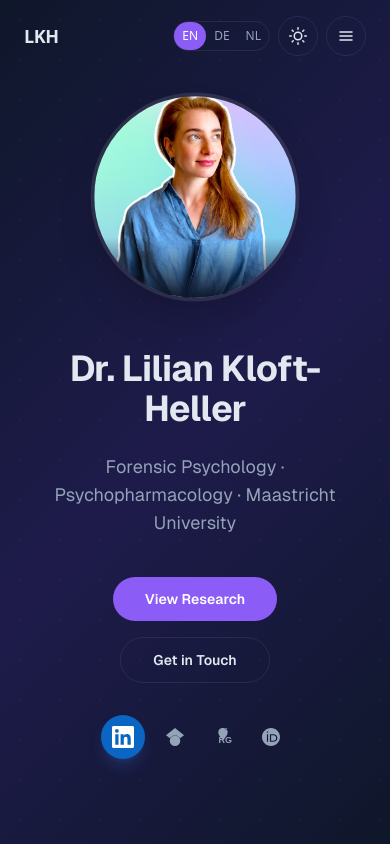
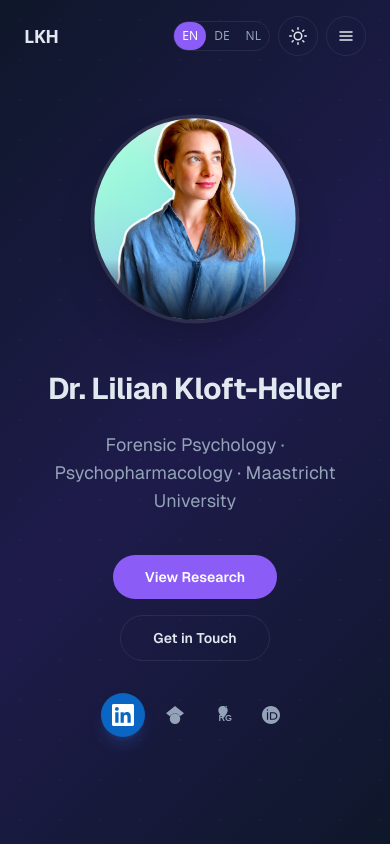
Before and after one commit to jheller1212/websitelilikloftheller, a Next.js app: page / in a window 390 px wide. Shown: the top 844 px of the page. Built offline with nearby package versions, Linux system fonts and the light colour scheme.

Commit message:
Keep hero title on one line, mobile optimize

```diff
--- a/src/components/Hero.tsx
+++ b/src/components/Hero.tsx
@@ -171,7 +171,7 @@
             transition={{ duration: 0.8, ease: [0.25, 0.46, 0.45, 0.94] }}
           >
             <h1
-              className="text-4xl sm:text-5xl md:text-6xl lg:text-7xl font-bold tracking-tight mb-6 "
+              className="text-3xl sm:text-4xl md:text-5xl lg:text-6xl font-bold tracking-tight mb-6 whitespace-nowrap"
               style={{ color: "var(--color-text)" }}
             >
               {headline}
```
